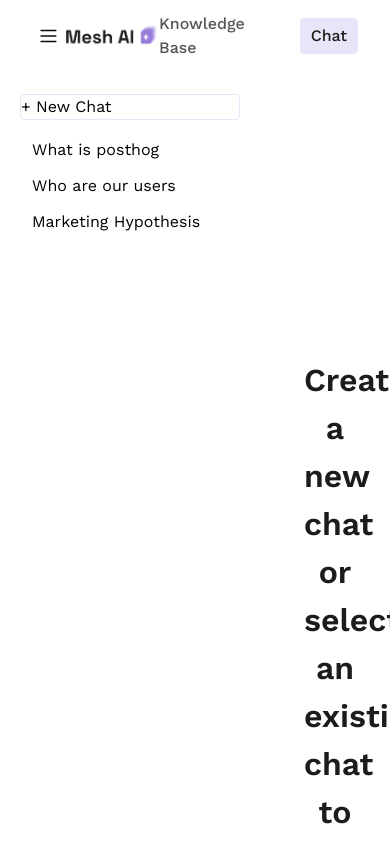
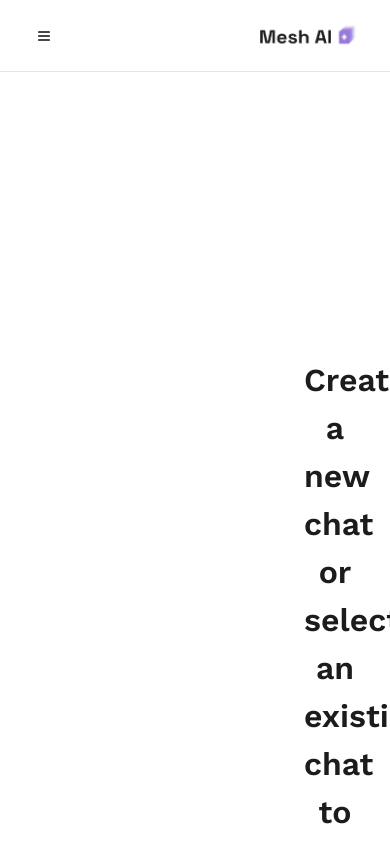
Before and after one commit to LF808mlb/ai-se_project_mesh-ai, a React (Vite) app in the folder client/: page /chat in a window 390 px wide. Shown: the top 844 px of the page. Built offline with nearby package versions, Linux system fonts and the light colour scheme.

Commit message:
git commit -m "add mobile styles"

```diff
--- a/client/src/components/AppLayout/AppLayout.css
+++ b/client/src/components/AppLayout/AppLayout.css
@@ -9,11 +9,17 @@
 }
 
 .app-layout__backdrop {
-  position: fixed;
-  top: 72px;
-  right: 0;
-  bottom: 0;
-  left: 0;
-  background: rgb(0 0 0 / 0.35);
-  z-index: 5;
+  display: none;
 }
+
+@media (max-width: 1200px) {
+  .app-layout__backdrop {
+    display: block;
+    position: fixed;
+    top: 47px;
+    inset-inline: 0;
+    bottom: 0;
+    background: rgb(0 0 0 / 0.3);
+    z-index: 99;
+  }
+}
--- a/client/src/components/Header/Header.css
+++ b/client/src/components/Header/Header.css
@@ -15,12 +15,12 @@
 }
 
 .header__menu-btn {
-  display: inline-block;
-  width: 35.98px;
-  height: 35.98px;
-  padding: 0;
-  border: 0;
-  background: transparent;
+  display: none;
+  width: 24px;
+  height: 24px;
+  background-image: url('../../assets/hamburgerbutton.svg');
+  background-repeat: no-repeat;
+  background-size: contain;
 }
 
 .header__menu-icon {
@@ -57,3 +57,42 @@
   font-size: 16px;
   height: 36px;
 }
+
+@media (max-width: 1200px) {
+  .header {
+    justify-content: flex-start;
+    gap: 12px;
+    border-bottom: 1px solid rgb(0 0 0 / 0.1);
+  }
+
+  .header__menu-btn {
+    display: block;
+  }
+
+  .header__logo {
+    margin-left: auto;
+  }
+
+  /* Nav is hidden by default on mobile */
+  .header__nav {
+    position: fixed;
+    top: 47px;
+    bottom: 0;
+    left: 0;
+    width: 75%;
+    max-width: 255px;
+    flex-direction: column;
+    align-items: flex-start;
+    z-index: 101;
+    display: none;
+    border-top: 1px solid rgb(0 0 0 / 0.1);
+    background-color: #fff;
+    justify-content: end;
+    /* Add padding and gap according to Figma */
+  }
+
+  /* Shown when the menu is open */
+  .header__nav_mobile {
+    display: flex;
+  }
+}
--- a/client/src/pages/Chat/Chat.css
+++ b/client/src/pages/Chat/Chat.css
@@ -318,3 +318,32 @@
   padding: 2px 5px;
   border-radius: 4px;
 }
+
+@media (max-width: 1200px) {
+  .chat__sidebar {
+    position: fixed;
+    top: 47px;
+    left: 0;
+    bottom: 0;
+    width: 75%;
+    height: 70%;
+    max-width: 255px;
+    z-index: 102;
+    background: #fff;
+    transform: translateX(-100%);
+    transition: transform 0.25s ease;
+    overflow-y: auto;
+    display: flex;
+    flex-direction: column;
+  }
+
+  .chat__sidebar_open {
+    transform: translateX(0);
+  }
+
+  /* Remove desktop margin-left offsets */
+  .chat__messages,
+  .chat__input-bar {
+    margin-left: 0;
+  }
+}
```
